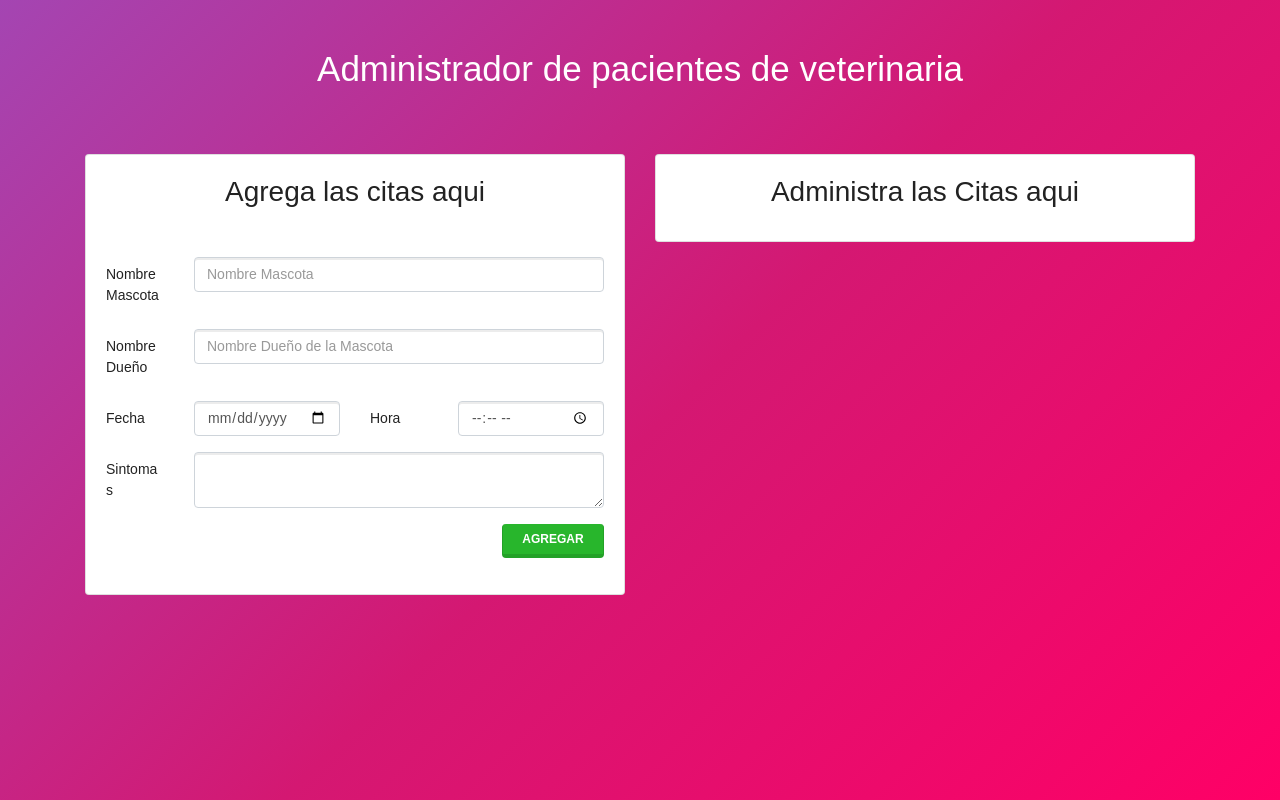
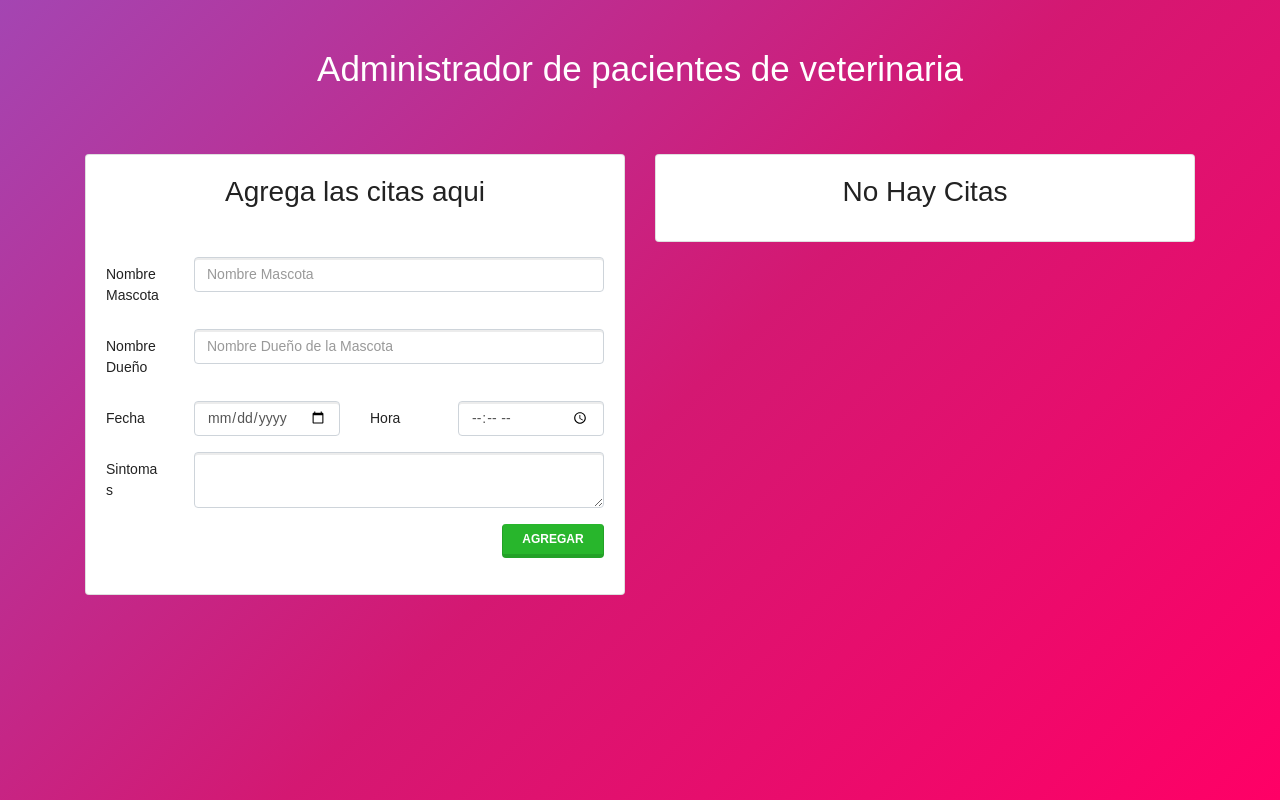
Before and after one commit to jimmy404/REDUX-citas, a React (Create React App) app: page / in a window 1280 px wide. Built offline with nearby package versions, Linux system fonts and the light colour scheme.

Commit message:
Adding message error

```diff
--- a/src/componentes/ListadoCitas.js
+++ b/src/componentes/ListadoCitas.js
@@ -6,10 +6,13 @@ const ListadoCitas = () => {
     //Obtener las citas del state
     const citas = useSelector((state) => state.citas);
 
+    //mensaje condicional
+    const mensaje = Object.keys(citas.citas).length === 0 ? 'No Hay Citas' : 'Administra las Citas aqui';
+
     return(
         <div className="card mt-5">
             <div className="card-body">
-                <h2 className="card-title text-center">Administra las Citas aqui</h2>
+                <h2 className="card-title text-center">{mensaje}</h2>
                 <div className="lista-citas">
                     {citas.citas.map(cita=>(
                         <div className="media mt-3">
```
